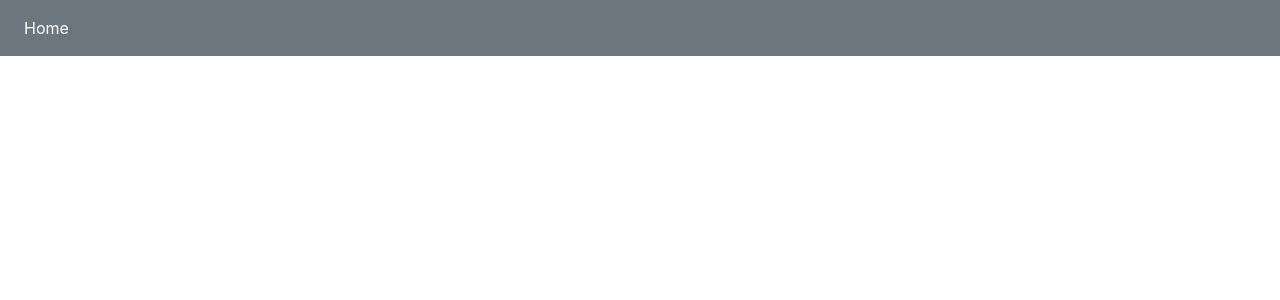
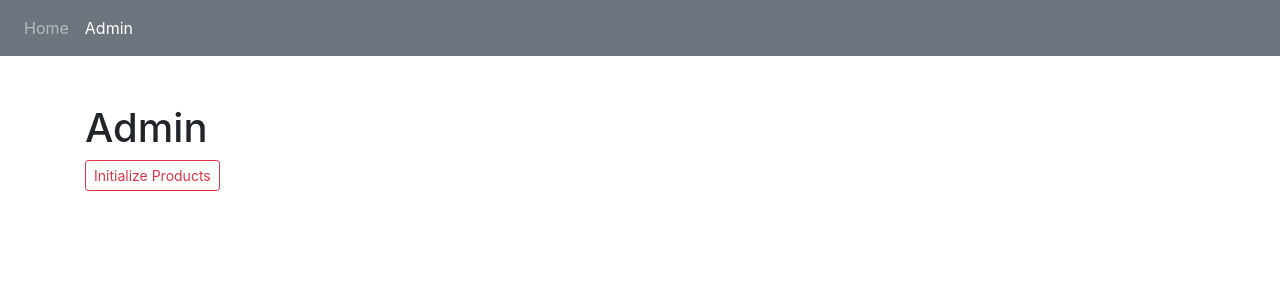
Before and after one commit to austin-vue-meetup/vueshop, a Vue app: page /admin in a window 1280 px wide. Shown: the top 300 px of the page. Built offline with nearby package versions, Linux system fonts and the light colour scheme.

Commit message:
Add admin view, route, and link.

```diff
--- a/src/App.vue
+++ b/src/App.vue
@@ -2,11 +2,10 @@
   <div id="app">
     <nav class="navbar navbar-expand navbar-dark bg-secondary">
       <div id="navbarNav" class="collapse navbar-collapse">
-        <ul class="navbar-nav">
-          <li class="nav-item active">
-            <RouterLink class="nav-link" to="/">Home</RouterLink>
-          </li>
-        </ul>
+        <div class="navbar-nav">
+          <RouterLink active-class="active" class="nav-item nav-link" to="/" exact>Home</RouterLink>
+          <RouterLink active-class="active" class="nav-item nav-link" to="/admin">Admin</RouterLink>
+        </div>
       </div>
     </nav>
     <div class="container pt-5">
--- a/src/router.js
+++ b/src/router.js
@@ -1,6 +1,7 @@
 import Vue from 'vue'
 import Router from 'vue-router'
 import Home from './views/Home.vue'
+import Admin from './views/Admin.vue'
 
 Vue.use(Router)
 
@@ -13,5 +14,10 @@ export default new Router({
       name: 'home',
       component: Home,
     },
+    {
+      path: '/admin',
+      name: 'admin',
+      component: Admin,
+    },
   ],
 })
--- /dev/null
+++ b/src/views/Admin.vue
@@ -0,0 +1,19 @@
+<template>
+  <div>
+    <h1>Admin</h1>
+    <a href="#" class="btn btn-sm btn-outline-danger" @click="initProducts">Initialize Products</a>
+  </div>
+</template>
+
+<script>
+import constants from '@/constants'
+
+export default {
+  name: 'Admin',
+  methods: {
+    initProducts() {
+      this.$store.commit(constants.INIT_PRODUCTS)
+    },
+  },
+}
+</script>
```
